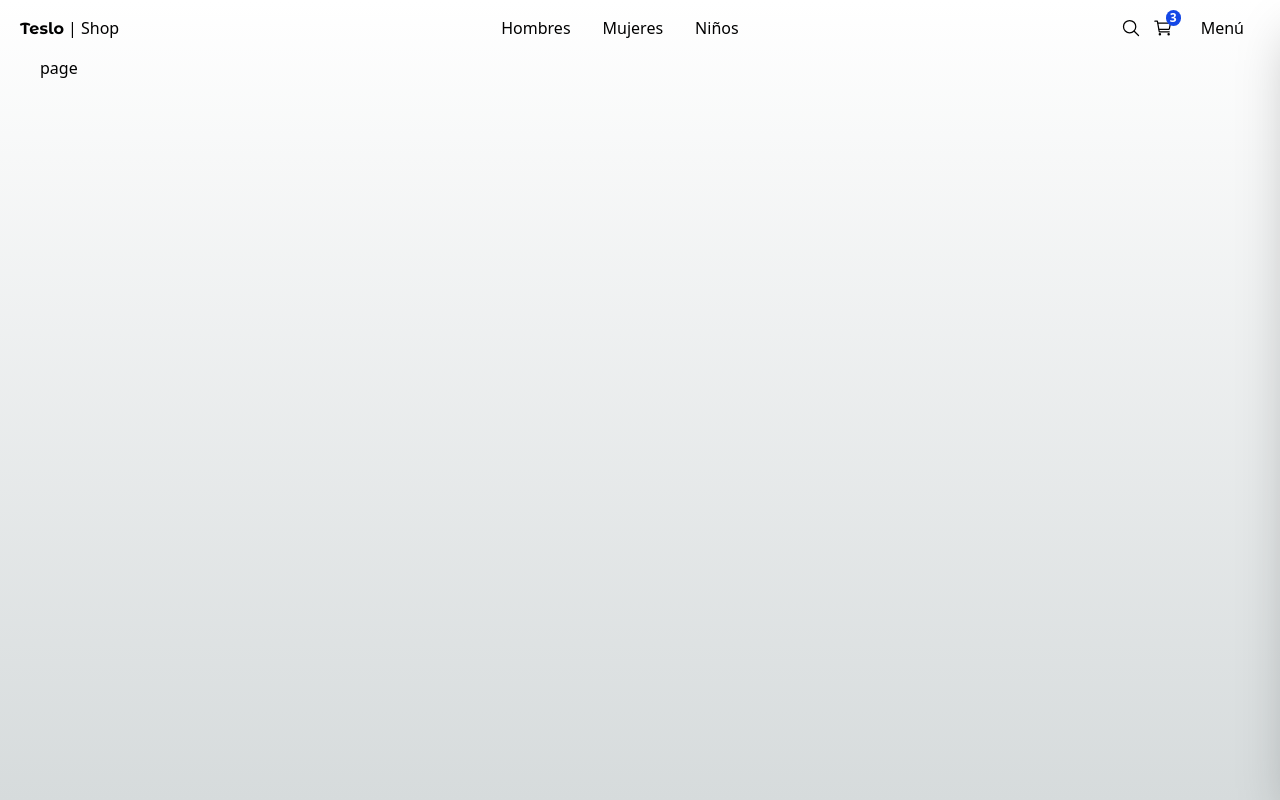
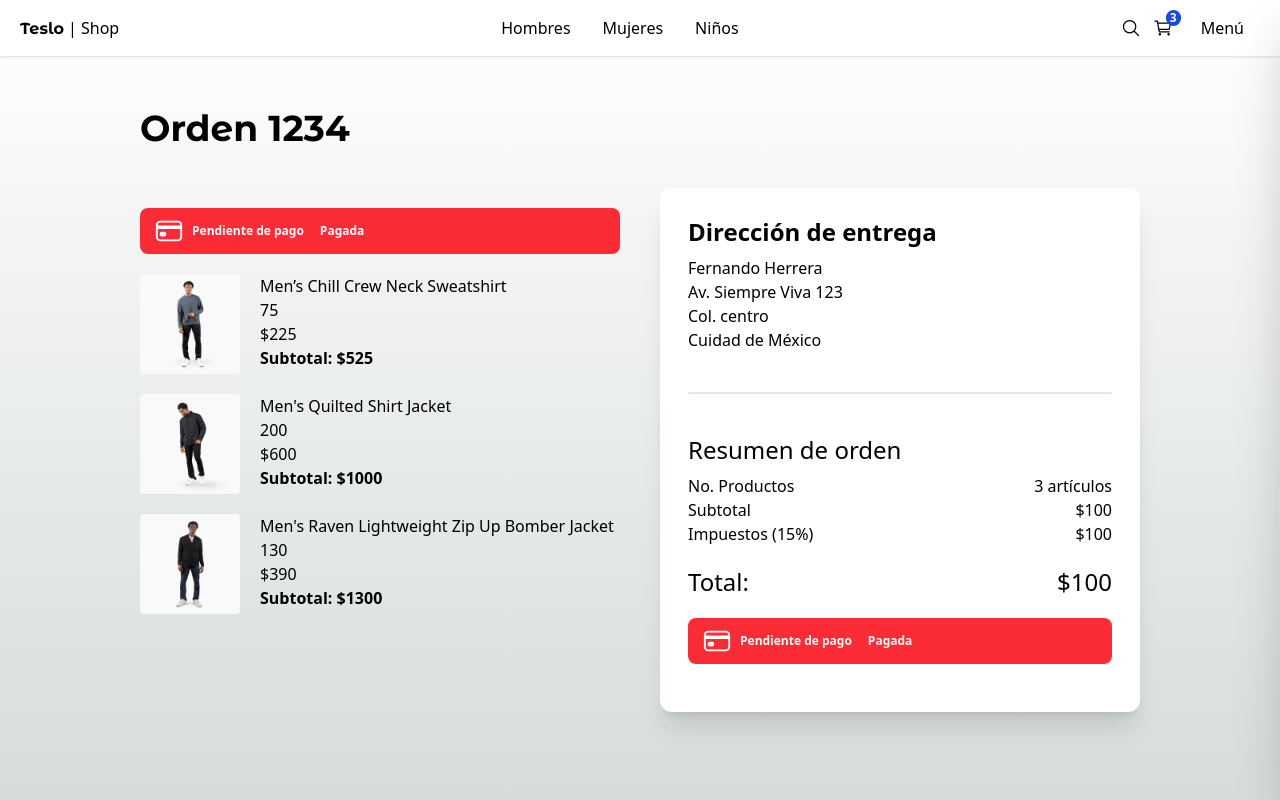
Before and after one commit to andersonNB/TesloShop, a Next.js app: page /orders/1234 in a window 1280 px wide. Built offline with nearby package versions, Linux system fonts and the light colour scheme.

Commit message:
fix: height all pages

```diff
--- a/src/app/(shop)/cart/page.tsx
+++ b/src/app/(shop)/cart/page.tsx
@@ -1,10 +1,9 @@
-import {QuantitySelector} from "@/components";
-import Title from "@/components/ui/title/Title";
-import {initialData} from "@/seed/seed";
+import { QuantitySelector, Title } from "@/components";
+import { initialData } from "@/seed/seed";
 import Image from "next/image";
 import Link from "next/link";
 import React from "react";
-import {CiTrash} from "react-icons/ci";
+import { CiTrash } from "react-icons/ci";
 
 const productsInCart = [
 	initialData.products[0],
@@ -14,8 +13,8 @@ const productsInCart = [
 
 const CardPage = () => {
 	return (
-		<div className="flex justify-center items-center mb-72 px-10 sm:px-0 bg-amber-100">
-			<div className="flex flex-col w-[1000px] bg-amber-200">
+		<div className="flex justify-center items-start min-h-full py-0 px-10 sm:px-0">
+			<div className="flex flex-col w-full max-w-[1000px]">
 				<Title title="Carrito" />
 
 				<div className="grid grid-cols-1 sm:grid-cols-2 gap-10">
--- a/src/app/(shop)/checkout/address/page.tsx
+++ b/src/app/(shop)/checkout/address/page.tsx
@@ -1,10 +1,10 @@
-import Title from "@/components/ui/title/Title";
+import { Title } from "@/components";
 import Link from "next/link";
 
 export default function AddressPage() {
 	return (
-		<div className="flex flex-col sm:justify-center sm:items-center mb-72 px-10 sm:px-0">
-			<div className="w-full  xl:w-[1000px] flex flex-col justify-center text-left">
+		<div className="flex justify-center items-start min-h-full py-0 px-10 sm:px-0">
+			<div className="w-full max-w-[1000px] flex flex-col justify-center text-left">
 				<Title title="Dirección" subtitle="Dirección de entrega" />
 
 				<div className="grid grid-cols-1 gap-2 sm:gap-5 sm:grid-cols-2">
--- a/src/app/(shop)/checkout/page.tsx
+++ b/src/app/(shop)/checkout/page.tsx
@@ -1,8 +1,7 @@
-import Title from "@/components/ui/title/Title";
+import { Title } from "@/components";
 import { initialData } from "@/seed/seed";
 import Image from "next/image";
 import Link from "next/link";
-import { CiTrash } from "react-icons/ci";
 
 const productsInCart = [
 	initialData.products[0],
@@ -12,8 +11,8 @@ const productsInCart = [
 
 const CheckoutPage = () => {
 	return (
-		<div className="flex justify-center items-center mb-72 px-10 sm:px-0 bg-amber-100">
-			<div className="flex flex-col w-[1000px] bg-amber-200">
+		<div className="flex justify-center items-start min-h-full py-0 px-10 sm:px-0">
+			<div className="flex flex-col w-full max-w-[1000px]">
 				<Title title="Verificar orden" />
 
 				<div className="grid grid-cols-1 sm:grid-cols-2 gap-10">
--- a/src/app/(shop)/layout.tsx
+++ b/src/app/(shop)/layout.tsx
@@ -1,11 +1,11 @@
-import {Sidebar, TopMenu} from "@/components";
+import { Sidebar, TopMenu } from "@/components";
 
-export default function ShopLayout({children}: {children: React.ReactNode}) {
+export default function ShopLayout({ children }: { children: React.ReactNode }) {
 	return (
-		<main className="min-h-screen">
+		<main className="min-h-screen flex flex-col">
 			<TopMenu />
 			<Sidebar />
-			<div className="px-0 sm:px-10">{children}</div>
+			<div className="flex-1 px-0 sm:px-10">{children}</div>
 		</main>
 	);
 }
--- a/src/app/(shop)/orders/[id]/page.tsx
+++ b/src/app/(shop)/orders/[id]/page.tsx
@@ -1,7 +1,123 @@
-import React from "react";
+import { Title } from "@/components";
+import { initialData } from "@/seed/seed";
+import clsx from "clsx";
+import Image from "next/image";
+import { IoCardOutline } from "react-icons/io5";
 
-const OrderPage = () => {
-	return <div>page</div>;
+const productsInCart = [
+	initialData.products[0],
+	initialData.products[1],
+	initialData.products[2],
+];
+
+interface Props {
+	params: {
+		id: string
+	}
+}
+
+const OrderPage = async ({ params }: Props) => {
+
+	const { id } = await params
+
+	//TODO: verificar
+	//redirect(/)
+
+	return (
+		<div className="flex justify-center items-start min-h-full py-0 px-10 sm:px-0">
+			<div className="flex flex-col w-full max-w-[1000px]">
+				<Title title={`Orden ${id}`} />
+
+				<div className="grid grid-cols-1 sm:grid-cols-2 gap-10">
+					{/* Carrito */}
+					<div className="flex flex-col mt-5">
+
+						<div className={
+							clsx(
+								"flex items-center rounded-lg py-2 px-3.5 text-xs font-bold text-white mb-5",
+								{
+									"bg-red-500": true,
+									"bg-green-500": false
+								}
+							)
+						}>
+							<IoCardOutline size={30} />
+							<span className="mx-2">Pendiente de pago</span>
+							<span className="mx-2">Pagada</span>
+						</div>
+
+						{/* Items */}
+						{productsInCart.map((product) => (
+							<div key={product.slug} className="flex mb-5 ">
+								<Image
+									src={`/products/${product.images[0]}`}
+									width={100}
+									height={100}
+									alt={product.title}
+									className="mr-5 rounded"
+									style={{
+										width: "100px",
+										height: "100px",
+									}}
+								/>
+								<div>
+									<p>{product.title}</p>
+									<p>{product.price}</p>
+									<p>${product.price * 3}</p>
+									<p className="font-bold" >Subtotal: ${product.price * product.inStock}</p>
+								</div>
+							</div>
+						))}
+					</div>
+
+					{/* Checkout - resumen de la compra */}
+					<div className="bg-white rounded-xl shadow-xl p-7 ">
+
+						<h2 className="text-2xl mb-2 font-bold">Dirección de entrega</h2>
+						<div className="mb-10">
+							<p>Fernando Herrera</p>
+							<p>Av. Siempre Viva 123</p>
+							<p>Col. centro</p>
+							<p>Cuidad de México</p>
+						</div>
+						{/* Divider */}
+						<div className="W-full h-0.5 rounded bg-gray-200 mb-10" />
+
+						<h2 className="text-2xl mb-2">Resumen de orden</h2>
+						<div className="grid grid-cols-2">
+							<span>No. Productos</span>
+							<span className="text-right">3 artículos </span>
+
+							<span>Subtotal</span>
+							<span className="text-right">$100</span>
+
+							<span>Impuestos (15%) </span>
+							<span className="text-right">$100</span>
+
+							<span className="mt-5 text-2xl">Total:</span>
+							<span className="mt-5 text-2xl text-right">$100</span>
+						</div>
+
+						<div className="mt-5 mb-2 w-full">
+							<div className={
+								clsx(
+									"flex items-center rounded-lg py-2 px-3.5 text-xs font-bold text-white mb-5",
+									{
+										"bg-red-500": true,
+										"bg-green-500": false
+									}
+								)
+							}>
+								<IoCardOutline size={30} />
+								<span className="mx-2">Pendiente de pago</span>
+								<span className="mx-2">Pagada</span>
+							</div>
+						</div>
+					</div>
+				</div>
+			</div>
+		</div>
+	);
 };
 
 export default OrderPage;
--- a/src/app/(shop)/orders/page.tsx
+++ b/src/app/(shop)/orders/page.tsx
@@ -1,7 +1,77 @@
-import React from "react";
+// https://tailwindcomponents.com/component/hoverable-table
 
-const OrdersPage = () => {
-	return <div>Listado de ordenes page</div>;
-};
+import { Title } from '@/components';
+import Link from 'next/link';
+import { IoCardOutline } from 'react-icons/io5';
 
-export default OrdersPage;
+export default function OrdersPage() {
+	return (
+		<>
+			<Title title="Orders" />
+
+			<div className="mb-10">
+				<table className="min-w-full">
+					<thead className="bg-gray-200 border-b">
+						<tr>
+							<th scope="col" className="text-sm font-medium text-gray-900 px-6 py-0 text-left">
+								#ID
+							</th>
+							<th scope="col" className="text-sm font-medium text-gray-900 px-6 py-0 text-left">
+								Nombre completo
+							</th>
+							<th scope="col" className="text-sm font-medium text-gray-900 px-6 py-0 text-left">
+								Estado
+							</th>
+							<th scope="col" className="text-sm font-medium text-gray-900 px-6 py-0 text-left">
+								Opciones
+							</th>
+						</tr>
+					</thead>
+					<tbody>
+
+						<tr className="bg-white border-b transition duration-300 ease-in-out hover:bg-gray-100">
+
+							<td className="px-6 py-0 whitespace-nowrap text-sm font-medium text-gray-900">1</td>
+							<td className="text-sm text-gray-900 font-light px-6 py-0 whitespace-nowrap">
+								Mark
+							</td>
+							<td className="flex items-center text-sm  text-gray-900 font-light px-6 py-0 whitespace-nowrap">
+
+								<IoCardOutline className="text-green-800" />
+								<span className='mx-2 text-green-800'>Pagada</span>
+
+							</td>
+							<td className="text-sm text-gray-900 font-light px-6 ">
+								<Link href="/orders/123" className="hover:underline">
+									Ver orden
+								</Link>
+							</td>
+
+						</tr>
+
+						<tr className="bg-white border-b transition duration-300 ease-in-out hover:bg-gray-100">
+
+							<td className="px-6 py-0 whitespace-nowrap text-sm font-medium text-gray-900">1</td>
+							<td className="text-sm text-gray-900 font-light px-6 py-0 whitespace-nowrap">
+								Mark
+							</td>
+							<td className="flex items-center text-sm  text-gray-900 font-light px-6 py-0 whitespace-nowrap">
+
+								<IoCardOutline className="text-red-800" />
+								<span className='mx-2 text-red-800'>No Pagada</span>
+
+							</td>
+							<td className="text-sm text-gray-900 font-light px-6 ">
+								<Link href="/orders/123" className="hover:underline">
+									Ver orden
+								</Link>
+							</td>
+
+						</tr>
+
+					</tbody>
+				</table>
+			</div>
+		</>
+	);
+}
--- a/src/app/(shop)/page.tsx
+++ b/src/app/(shop)/page.tsx
@@ -1,6 +1,5 @@
-import {ProductGrid} from "@/components";
-import Title from "@/components/ui/title/Title";
-import {initialData} from "@/seed/seed";
+import { ProductGrid, Title } from "@/components";
+import { initialData } from "@/seed/seed";
 
 const products = initialData.products;
 
--- a/src/app/layout.tsx
+++ b/src/app/layout.tsx
@@ -1,6 +1,6 @@
-import type {Metadata} from "next";
+import type { Metadata } from "next";
 import "./globals.css";
-import {geistMono, geistSans} from "@/config/font";
+import { geistMono, geistSans } from "@/config/font";
 
 export const metadata: Metadata = {
 	title: "Teslo Shop",
@@ -15,7 +15,7 @@ export default function RootLayout({
 	return (
 		<html lang="en">
 			<body
-				className={`${geistSans.variable} ${geistMono.variable} antialiased`}
+				className={`${geistSans.variable} ${geistMono.variable} antialiased  min-h-screen`}
 			>
 				{children}
 			</body>
--- a/src/components/ui/title/Title.tsx
+++ b/src/components/ui/title/Title.tsx
@@ -1,4 +1,4 @@
-import {titleFont} from "@/config/font";
+import { titleFont } from "@/config/font";
 
 interface Props {
 	title: string;
@@ -6,7 +6,7 @@ interface Props {
 	className?: string;
 }
 
-const Title = ({title, subtitle, className}: Props) => {
+export const Title = ({ title, subtitle, className }: Props) => {
 	return (
 		<div className={`mt-3 ${className} `}>
 			<h1
@@ -18,5 +18,3 @@ const Title = ({title, subtitle, className}: Props) => {
 		</div>
 	);
 };
-
-export default Title;
--- a/src/components/ui/top-menu/TopMenu.tsx
+++ b/src/components/ui/top-menu/TopMenu.tsx
@@ -1,14 +1,14 @@
 "use client";
-import {titleFont} from "@/config/font";
-import {useUIStore} from "@/store";
+import { titleFont } from "@/config/font";
+import { useUIStore } from "@/store";
 import Link from "next/link";
-import {IoCartOutline, IoSearchOutline} from "react-icons/io5";
+import { IoCartOutline, IoSearchOutline } from "react-icons/io5";
 
 export const TopMenu = () => {
-	const {openSideMenu} = useUIStore((state) => state);
+	const { openSideMenu } = useUIStore((state) => state);
 
 	return (
-		<nav className="flex px-5 justify-between items-center w-full">
+		<nav className="flex px-5 py-0 justify-between items-center w-full sticky top-0 bg-white z-10 shadow-sm">
 			{/* Logo */}
 			<div>
 				<Link href={"/"}>
```
Also changed, not shown: src/app/(shop)/category/[id]/page.tsx (+4 -5 lines).
